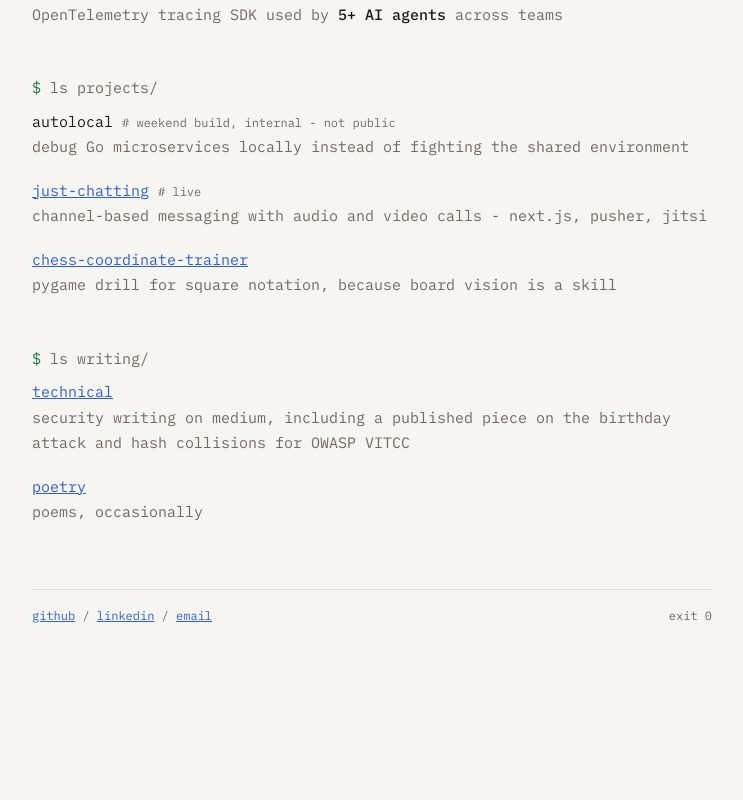
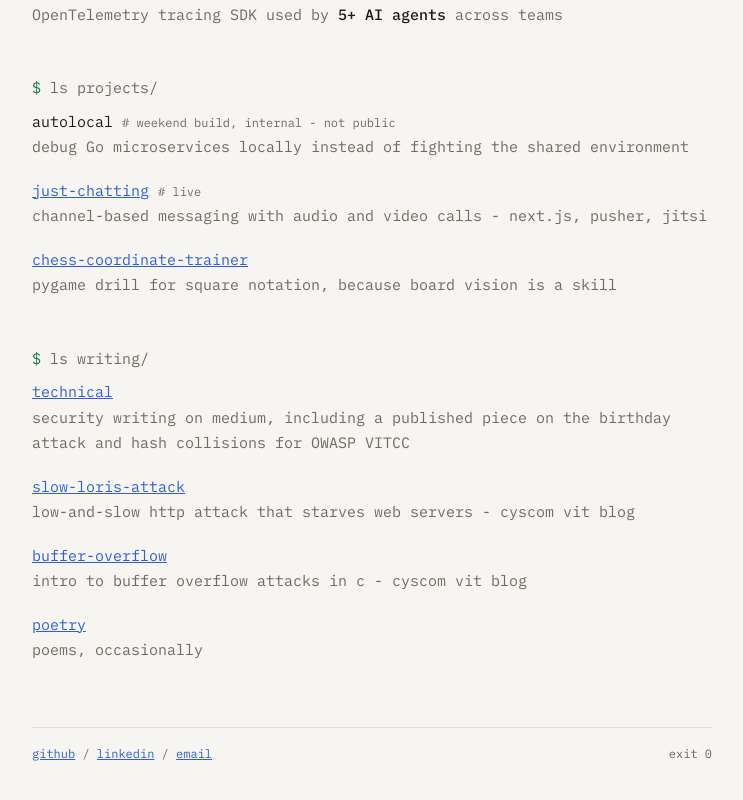
Before and after one commit to hemangahuja/hemang.xyz, a Next.js app in the folder my_portifolio_website/: page / in a window 1280 px wide. Shown: the part 685-1485 px from the top of the page, without its empty margins (268-1011 px from the left). Before the commit the page ends 1407 px from the top, so only its background shows below. Built offline with nearby package versions, Linux system fonts and the light colour scheme.

Commit message:
add slow loris and buffer overflow articles to writing

```diff
--- a/my_portifolio_website/pages/index.jsx
+++ b/my_portifolio_website/pages/index.jsx
@@ -155,6 +155,18 @@ export default function Home() {
             </div>
             <div className="item">
               <span className="name">
+                <a href="https://blog.cyscomvit.com/2021/10/slow-loris-attack.html">slow-loris-attack</a>
+              </span>
+              <div className="desc">low-and-slow http attack that starves web servers - cyscom vit blog</div>
+            </div>
+            <div className="item">
+              <span className="name">
+                <a href="https://blog.cyscomvit.com/2021/05/a-beginners-guide-to-buffer-overflow.html">buffer-overflow</a>
+              </span>
+              <div className="desc">intro to buffer overflow attacks in c - cyscom vit blog</div>
+            </div>
+            <div className="item">
+              <span className="name">
                 <a href="https://www.instagram.com/lil.peep.west.delhi/">poetry</a>
               </span>
               <div className="desc">poems, occasionally</div>
```
